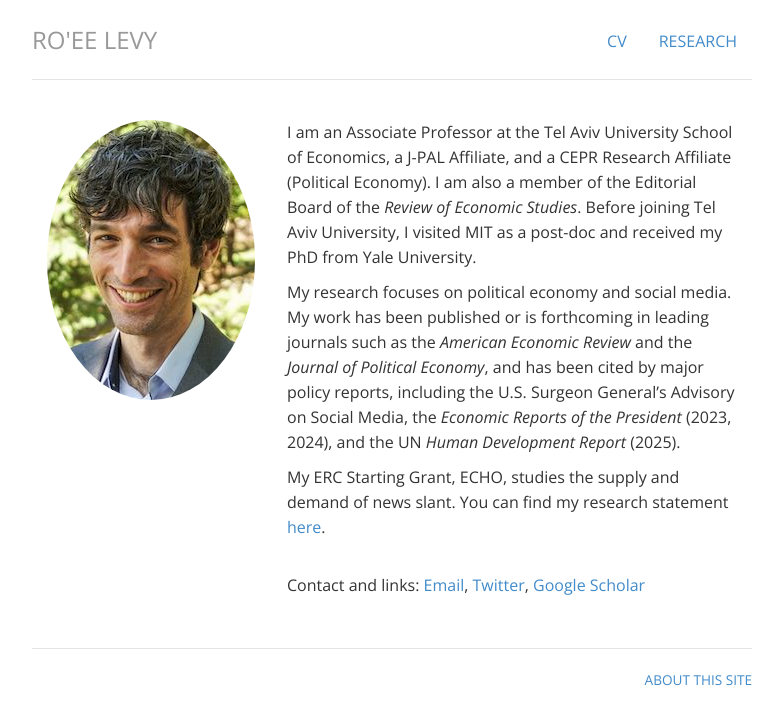
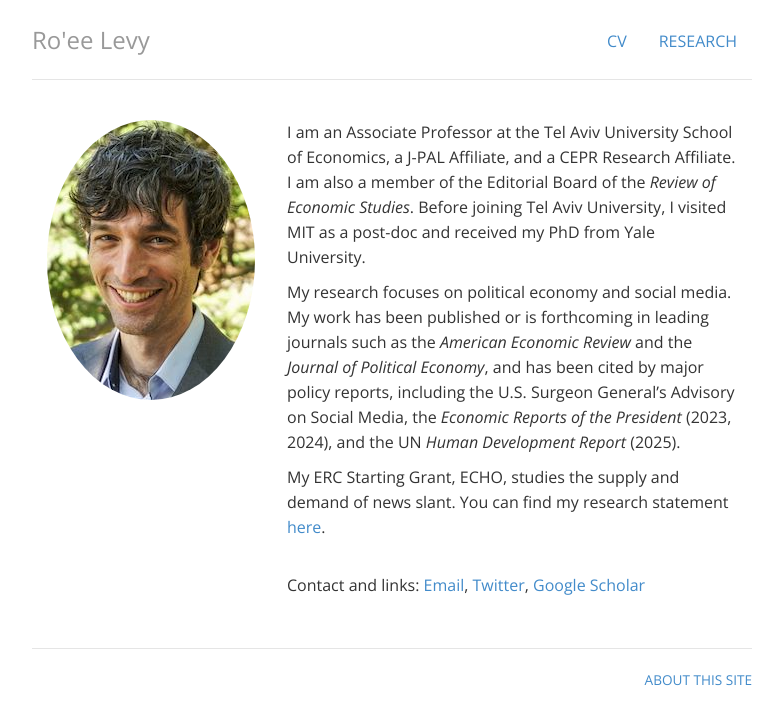
Before and after one commit to levyroee/levyroee.github.io, a Jekyll site: the page built from index.html, in a window 1280 px wide. Shown: the top 725 px of the page, without its empty margins (248-1031 px from the left). Built offline with Jekyll 4.4.1, drawn with Linux system fonts in a browser that asks for light colours.

Commit message:
Show name in normal case in header; drop Political Economy label after CEPR
Co-Authored-By: Claude Opus 5.5 <noreply@anthropic.com>

```diff
--- a/css/style.css
+++ b/css/style.css
@@ -10,6 +10,7 @@ blockquote p { font-size: 16px; line-height: 1.6em; }
 .header, .footer, .header h3 { font-family: 'Open Sans', Helvetica, sans-serif; text-transform: uppercase; font-weight: normal; }
 
 /* Navigation */
+.header h3.text-muted { text-transform: none; }
 h3.text-muted a {text-decoration: none; color: #999999; }
 h3.text-muted a:hover { text-decoration: none; color: #0088cc; }
 
--- a/index.html
+++ b/index.html
@@ -10,7 +10,7 @@ title: Ro'ee Levy
 	</div>
 	<div itemscope itemtype="https://schema.org/Person" class="col-sm-8">
 
-    <p> I am an Associate Professor at the Tel Aviv University School of Economics, a J-PAL Affiliate, and a CEPR Research Affiliate (Political Economy). I am also a member of the Editorial Board of the <i>Review of Economic Studies</i>. Before joining Tel Aviv University, I visited MIT as a post-doc and received my PhD from Yale University. </p>
+    <p> I am an Associate Professor at the Tel Aviv University School of Economics, a J-PAL Affiliate, and a CEPR Research Affiliate. I am also a member of the Editorial Board of the <i>Review of Economic Studies</i>. Before joining Tel Aviv University, I visited MIT as a post-doc and received my PhD from Yale University. </p>
 
     <p>  My research focuses on political economy and social media. My work has been published or is forthcoming in leading journals such as the <i>American Economic Review</i> and the <i>Journal of Political Economy</i>, and has been cited by major policy reports, including the U.S. Surgeon General’s Advisory on Social Media, the <i>Economic Reports of the President</i> (2023, 2024), and the UN <i>Human Development Report</i> (2025).</p>
 
```
